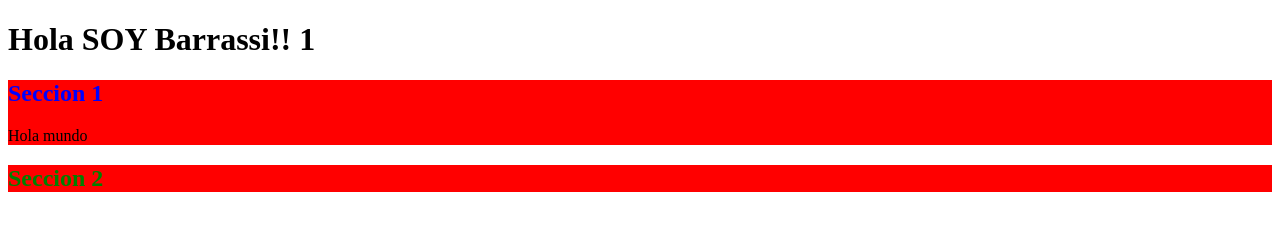
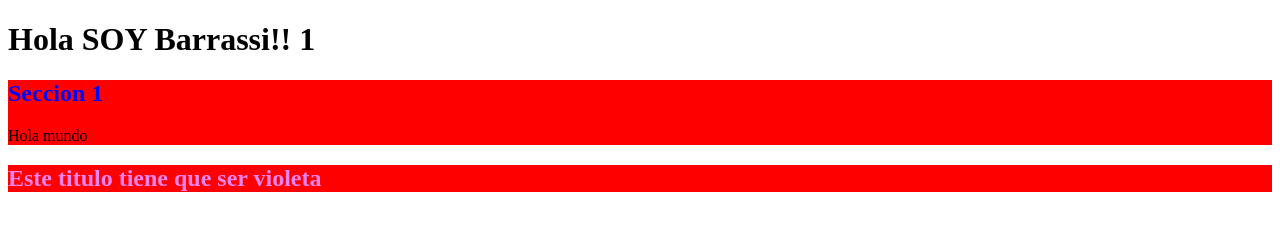
Before and after one commit to lpachado/prueba-git, a plain HTML site: page index.html in a window 1280 px wide. Drawn offline with Linux system fonts and the light colour scheme.

Commit message:
cambios de estilos en archivo

```diff
--- a/css/estilos.css
+++ b/css/estilos.css
@@ -7,5 +7,5 @@
 }
 
 #titulo-seccion-2 {
-    color: green;
+    color: violet;
 }
--- a/index.html
+++ b/index.html
@@ -17,7 +17,7 @@
         </section>
 
         <section>
-            <h2 id="titulo-seccion-2"> Seccion 2 </h2>
+            <h2 id="titulo-seccion-2"> Este titulo tiene que ser violeta </h2>
         </section>
     </header>
 </body>
```
